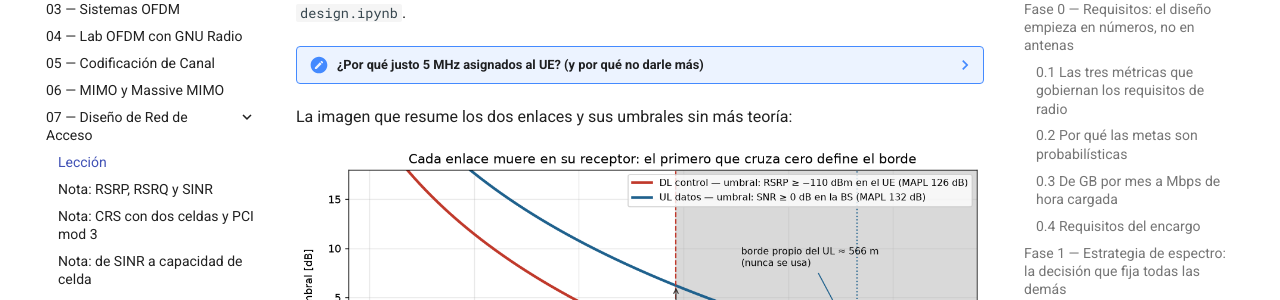
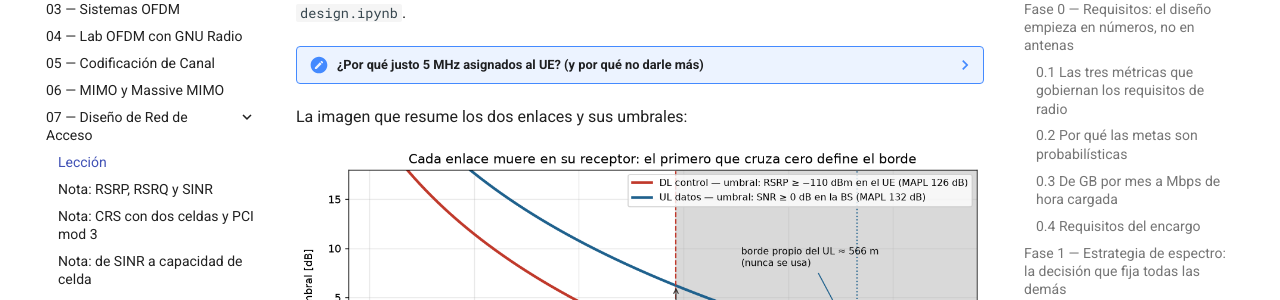
Before and after one commit to ollerenac/wireless-communication-systems, an MkDocs documentation site: the page built from docs/sessions/07-network-design/index.md, in a window 1280 px wide and 900 px high, scrolled down 9158 px. Shown: the part 153-453 px from the top of the window. Built offline with MkDocs 1.6.1 and Material for MkDocs 9.7.7, drawn with Linux system fonts in a browser that asks for light colours; comment, search, counter and statistics services are not loaded.

Commit message:
docs(07-network-design): drop editorial aside from §2.4 figure intro
Co-Authored-By: Claude Fable 5 <noreply@anthropic.com>

```diff
--- a/docs/sessions/07-network-design/index.md
+++ b/docs/sessions/07-network-design/index.md
@@ -563,7 +563,7 @@ más BW → sensibilidad peor → MAPL cae). La cuenta ejecutable está en
     donde cada servicio prometido se cumple — el radio de diseño es el del
     anillo del contrato.
 
-La imagen que resume los dos enlaces y sus umbrales sin más teoría:
+La imagen que resume los dos enlaces y sus umbrales:
 
 ![Márgenes DL y UL sobre sus umbrales vs distancia: el DL cruza cero en 393 m y define el borde; el UL cruzaría en 566 m y llega al borde real con 6 dB de holgura](figures/bordes_dl_ul.png)
 
```
